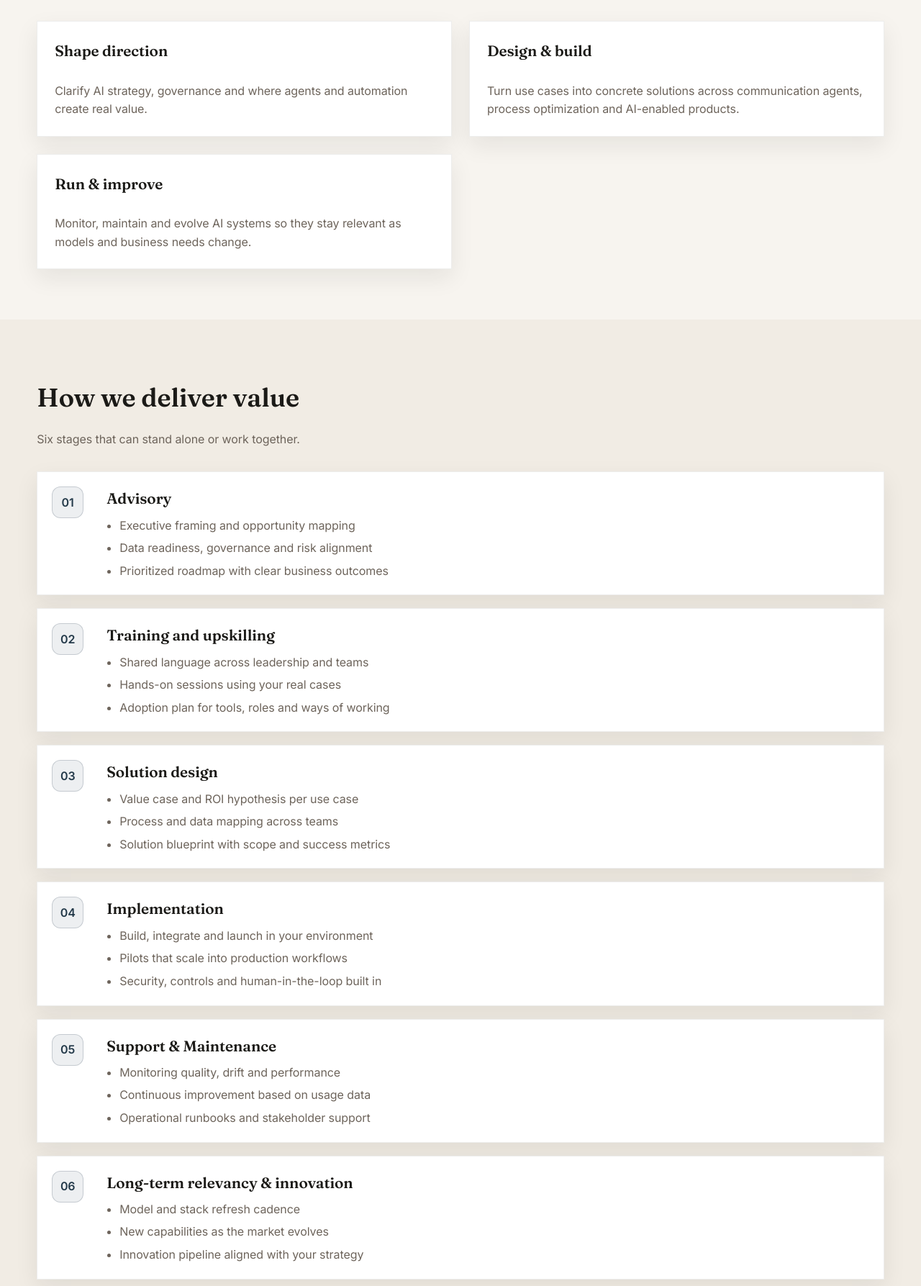
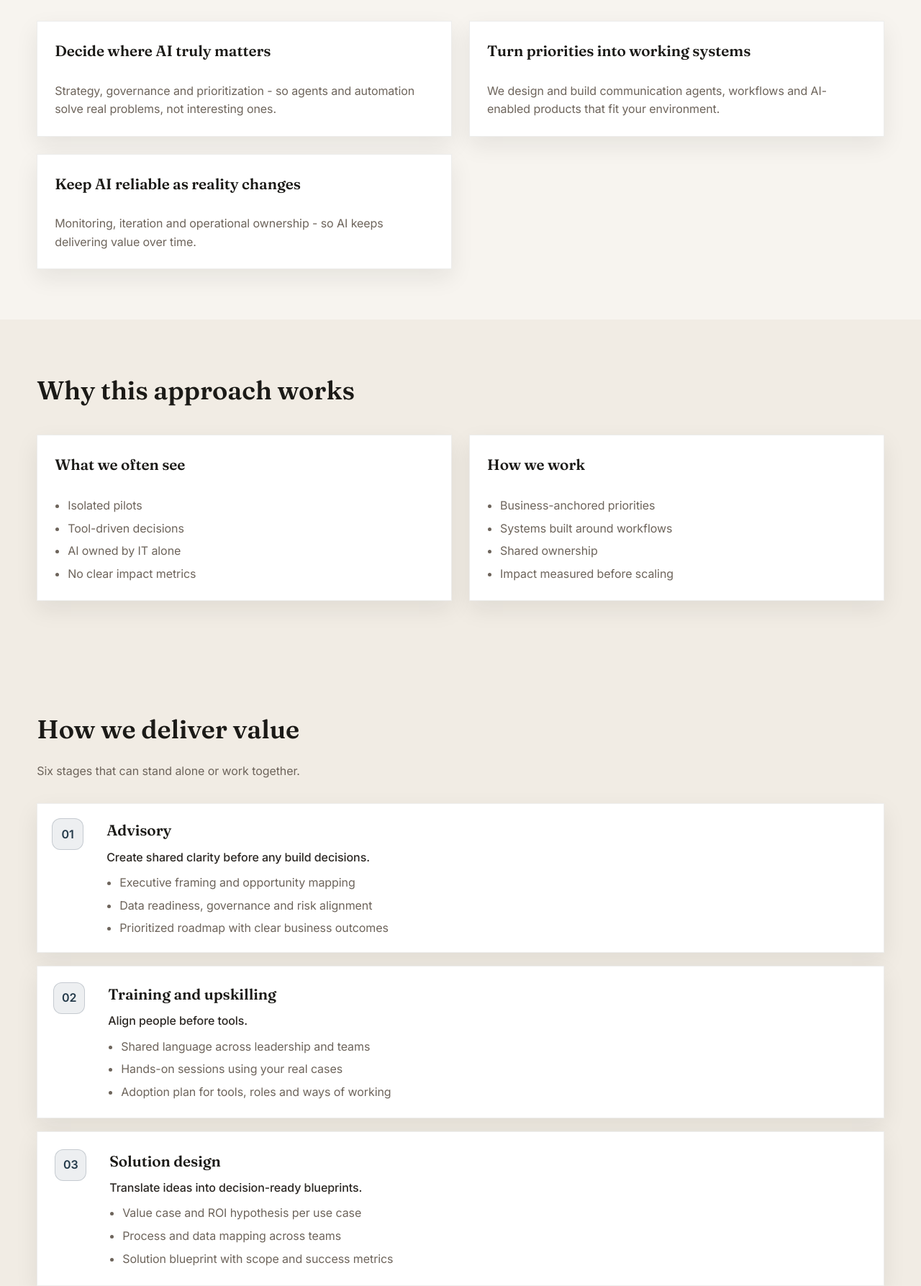
Before and after one commit to mselente/neurosys, a website: page public/services.html in a window 1280 px wide. Shown: the part 639-2426 px from the top of the page at 72% size. Drawn offline with Linux system fonts and the light colour scheme.

Commit message:
Update services copy and normalize dashes

```diff
--- a/public/services.html
+++ b/public/services.html
@@ -3,7 +3,7 @@
   <head>
     <meta charset="utf-8" />
     <meta name="viewport" content="width=device-width, initial-scale=1" />
-    <title>Services — NeuroSYS</title>
+    <title>Services - NeuroSYS</title>
     <meta
       name="description"
       content="Advisory, training, solution design, implementation, and long-term AI upkeep."
@@ -123,9 +123,8 @@
             <p class="eyebrow">NeuroSYS Services</p>
             <h1>AI advisory, design &amp; implementation</h1>
             <p class="hero-subtitle">
-              We help you shape AI strategy, design concrete solutions, and
-              build production-ready agents and workflows — as a full journey or
-              targeted phases.
+              We help organizations move from scattered AI experiments to
+              production-ready agents, workflows and AI-enabled products.
             </p>
             <div class="hero-actions">
               <a class="button primary" href="/contact.html">Get in touch →</a>
@@ -142,25 +141,53 @@
           </div>
           <div class="value-grid">
             <div class="value-card">
-              <h3>Shape direction</h3>
+              <h3>Decide where AI truly matters</h3>
               <p>
-                Clarify AI strategy, governance and where agents and automation
-                create real value.
+                Strategy, governance and prioritization - so agents and automation
+                solve real problems, not interesting ones.
               </p>
             </div>
             <div class="value-card">
-              <h3>Design &amp; build</h3>
+              <h3>Turn priorities into working systems</h3>
               <p>
-                Turn use cases into concrete solutions across communication
-                agents, process optimization and AI-enabled products.
+                We design and build communication agents, workflows and AI-enabled
+                products that fit your environment.
               </p>
             </div>
             <div class="value-card">
-              <h3>Run &amp; improve</h3>
+              <h3>Keep AI reliable as reality changes</h3>
               <p>
-                Monitor, maintain and evolve AI systems so they stay relevant as
-                models and business needs change.
+                Monitoring, iteration and operational ownership - so AI keeps
+                delivering value over time.
               </p>
+            </div>
+          </div>
+        </div>
+      </section>
+
+      <section class="services-contrast">
+        <div class="container">
+          <div class="section-header">
+            <h2>Why this approach works</h2>
+          </div>
+          <div class="services-contrast-grid">
+            <div class="contrast-card">
+              <h3>What we often see</h3>
+              <ul>
+                <li>Isolated pilots</li>
+                <li>Tool-driven decisions</li>
+                <li>AI owned by IT alone</li>
+                <li>No clear impact metrics</li>
+              </ul>
+            </div>
+            <div class="contrast-card">
+              <h3>How we work</h3>
+              <ul>
+                <li>Business-anchored priorities</li>
+                <li>Systems built around workflows</li>
+                <li>Shared ownership</li>
+                <li>Impact measured before scaling</li>
+              </ul>
             </div>
           </div>
         </div>
@@ -179,6 +206,9 @@
               <div class="service-step-number">01</div>
               <div>
                 <h3>Advisory</h3>
+                <p class="service-intent">
+                  Create shared clarity before any build decisions.
+                </p>
                 <ul>
                   <li>Executive framing and opportunity mapping</li>
                   <li>Data readiness, governance and risk alignment</li>
@@ -190,6 +220,7 @@
               <div class="service-step-number">02</div>
               <div>
                 <h3>Training and upskilling</h3>
+                <p class="service-intent">Align people before tools.</p>
                 <ul>
                   <li>Shared language across leadership and teams</li>
                   <li>Hands-on sessions using your real cases</li>
@@ -201,6 +232,9 @@
               <div class="service-step-number">03</div>
               <div>
                 <h3>Solution design</h3>
+                <p class="service-intent">
+                  Translate ideas into decision-ready blueprints.
+                </p>
                 <ul>
                   <li>Value case and ROI hypothesis per use case</li>
                   <li>Process and data mapping across teams</li>
@@ -212,6 +246,9 @@
               <div class="service-step-number">04</div>
               <div>
                 <h3>Implementation</h3>
+                <p class="service-intent">
+                  Build systems that survive first contact with reality.
+                </p>
                 <ul>
                   <li>Build, integrate and launch in your environment</li>
                   <li>Pilots that scale into production workflows</li>
@@ -223,6 +260,9 @@
               <div class="service-step-number">05</div>
               <div>
                 <h3>Support &amp; Maintenance</h3>
+                <p class="service-intent">
+                  Operate AI like critical infrastructure.
+                </p>
                 <ul>
                   <li>Monitoring quality, drift and performance</li>
                   <li>Continuous improvement based on usage data</li>
@@ -234,6 +274,9 @@
               <div class="service-step-number">06</div>
               <div>
                 <h3>Long-term relevancy &amp; innovation</h3>
+                <p class="service-intent">
+                  Ensure today’s systems don’t become tomorrow’s debt.
+                </p>
                 <ul>
                   <li>Model and stack refresh cadence</li>
                   <li>New capabilities as the market evolves</li>
--- a/public/styles.css
+++ b/public/styles.css
@@ -2084,6 +2084,50 @@ p {
   background: var(--background);
 }
 
+.services-contrast {
+  padding: 70px 0;
+  background: var(--section);
+}
+
+.services-contrast-grid {
+  display: grid;
+  grid-template-columns: repeat(2, minmax(0, 1fr));
+  gap: 24px;
+}
+
+.contrast-card {
+  background: white;
+  border: 1px solid var(--border);
+  padding: 24px;
+  display: grid;
+  gap: 12px;
+  box-shadow: var(--shadow-soft);
+}
+
+.contrast-card ul {
+  margin: 0;
+  padding-left: 18px;
+  color: var(--muted);
+  display: grid;
+  gap: 6px;
+}
+
+.services-cta {
+  padding: 40px 0;
+  background: var(--background);
+}
+
+.services-cta-inner {
+  display: flex;
+  align-items: center;
+  justify-content: space-between;
+  gap: 18px;
+  background: white;
+  border: 1px solid var(--border);
+  padding: 24px;
+  box-shadow: var(--shadow-soft);
+}
+
 .service-steps {
   display: grid;
   gap: 18px;
@@ -2098,6 +2142,26 @@ p {
   border: 1px solid var(--border);
   padding: 20px;
   box-shadow: var(--shadow-soft);
+}
+
+.service-step:nth-child(2) {
+  padding: 22px;
+}
+
+.service-step:nth-child(3) {
+  padding: 24px;
+}
+
+.service-step:nth-child(4) {
+  padding: 26px;
+}
+
+.service-step:nth-child(5) {
+  padding: 28px;
+}
+
+.service-step:nth-child(6) {
+  padding: 30px;
 }
 
 .service-step-number {
@@ -2117,6 +2181,12 @@ p {
   margin: 0 0 8px;
 }
 
+.service-intent {
+  margin: 0 0 10px;
+  color: var(--charcoal);
+  font-weight: 500;
+}
+
 .service-step ul {
   margin: 0;
   padding-left: 18px;
@@ -2126,6 +2196,15 @@ p {
 }
 
 @media (max-width: 768px) {
+  .services-contrast-grid {
+    grid-template-columns: 1fr;
+  }
+
+  .services-cta-inner {
+    flex-direction: column;
+    align-items: flex-start;
+  }
+
   .service-step {
     grid-template-columns: 1fr;
   }
```
Also changed, not shown: public/about.html (+1 -1 lines), public/applications/ai-enabled-products.html (+4 -4 lines), public/applications/ai-process-optimization.html (+4 -4 lines), public/applications/communication-agents.html (+2 -2 lines), public/contact.html (+1 -1 lines), public/index.html (+1 -1 lines), public/news/identifying-ai-opportunities-in-industrial-operations.html (+2 -2 lines), public/news/index.html (+2 -2 lines), public/news/jernia-agentic-pilot-insights.html (+3 -3 lines), public/news/operationalizing-agentic-ai-with-dify.html (+2 -2 lines), public/our-work.html (+1 -1 lines), public/training.html (+1 -1 lines).
